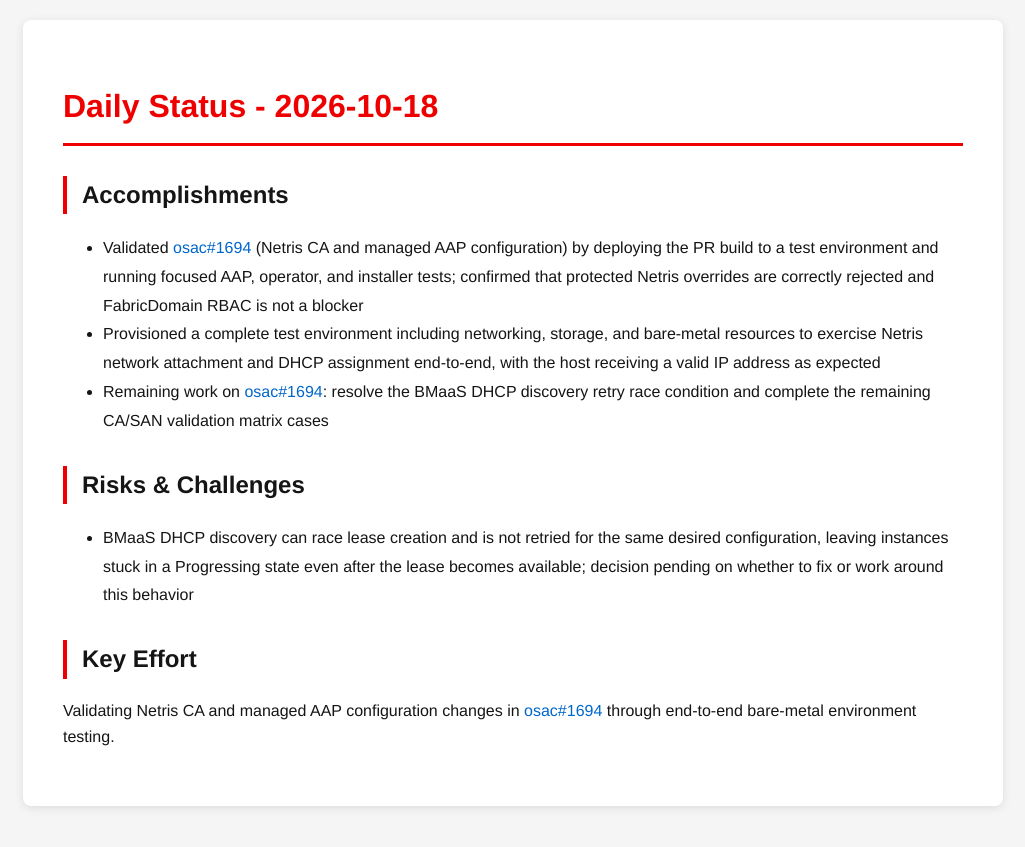
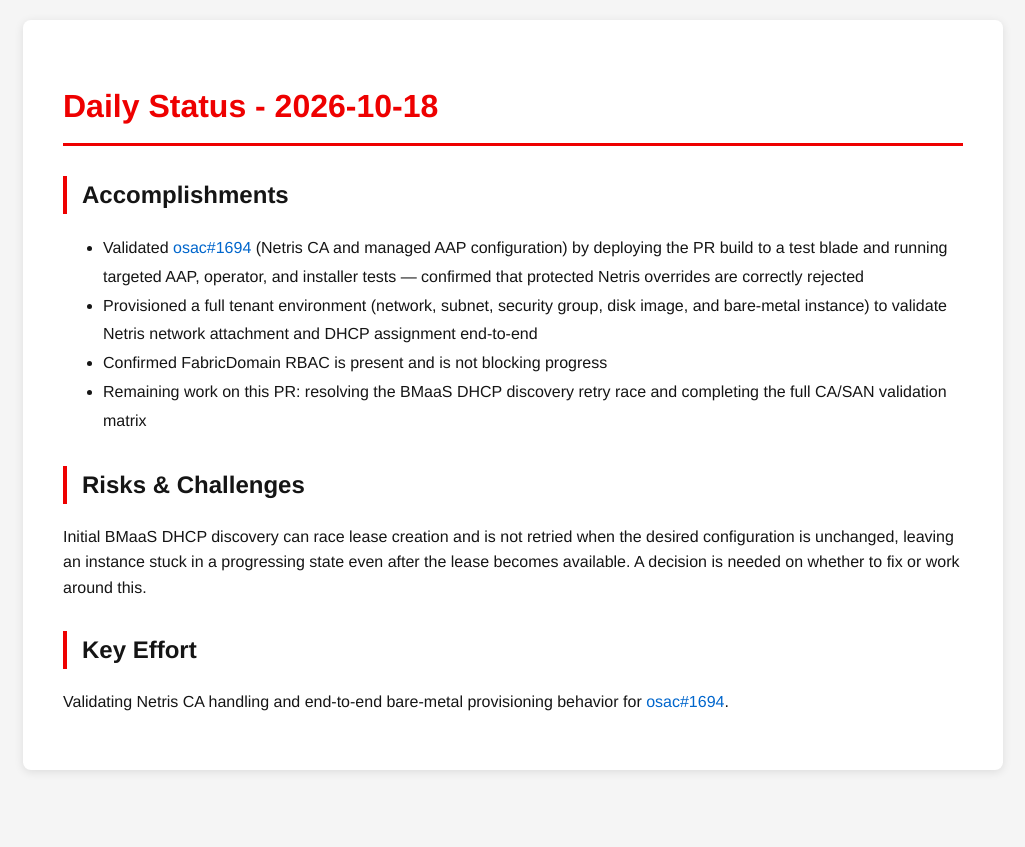
Before and after one commit to tzvatot/daily-status, a Jekyll site: the page built from 2026-10-18.md, in a window 1280 px wide. Shown: the top 847 px of the page, without its empty margins (127-1152 px from the left). Built offline with Jekyll 4.4.1, drawn with Linux system fonts in a browser that asks for light colours.

Commit message:
Daily status update - 2026-10-18

```diff
--- a/2026-10-18.md
+++ b/2026-10-18.md
@@ -7,12 +7,13 @@
 # Daily Status - 2026-10-18
 
 ## Accomplishments
-- Validated [osac#1694](https://github.com/osac-project/osac/pull/1694) (Netris CA and managed AAP configuration) by deploying the PR build to a test environment and running focused AAP, operator, and installer tests; confirmed that protected Netris overrides are correctly rejected and FabricDomain RBAC is not a blocker
-- Provisioned a complete test environment including networking, storage, and bare-metal resources to exercise Netris network attachment and DHCP assignment end-to-end, with the host receiving a valid IP address as expected
-- Remaining work on [osac#1694](https://github.com/osac-project/osac/pull/1694): resolve the BMaaS DHCP discovery retry race condition and complete the remaining CA/SAN validation matrix cases
+- Validated [osac#1694](https://github.com/osac-project/osac/pull/1694) (Netris CA and managed AAP configuration) by deploying the PR build to a test blade and running targeted AAP, operator, and installer tests — confirmed that protected Netris overrides are correctly rejected
+- Provisioned a full tenant environment (network, subnet, security group, disk image, and bare-metal instance) to validate Netris network attachment and DHCP assignment end-to-end
+- Confirmed FabricDomain RBAC is present and is not blocking progress
+- Remaining work on this PR: resolving the BMaaS DHCP discovery retry race and completing the full CA/SAN validation matrix
 
 ## Risks & Challenges
-- BMaaS DHCP discovery can race lease creation and is not retried for the same desired configuration, leaving instances stuck in a Progressing state even after the lease becomes available; decision pending on whether to fix or work around this behavior
+Initial BMaaS DHCP discovery can race lease creation and is not retried when the desired configuration is unchanged, leaving an instance stuck in a progressing state even after the lease becomes available. A decision is needed on whether to fix or work around this.
 
 ## Key Effort
-Validating Netris CA and managed AAP configuration changes in [osac#1694](https://github.com/osac-project/osac/pull/1694) through end-to-end bare-metal environment testing.
+Validating Netris CA handling and end-to-end bare-metal provisioning behavior for [osac#1694](https://github.com/osac-project/osac/pull/1694).
```
